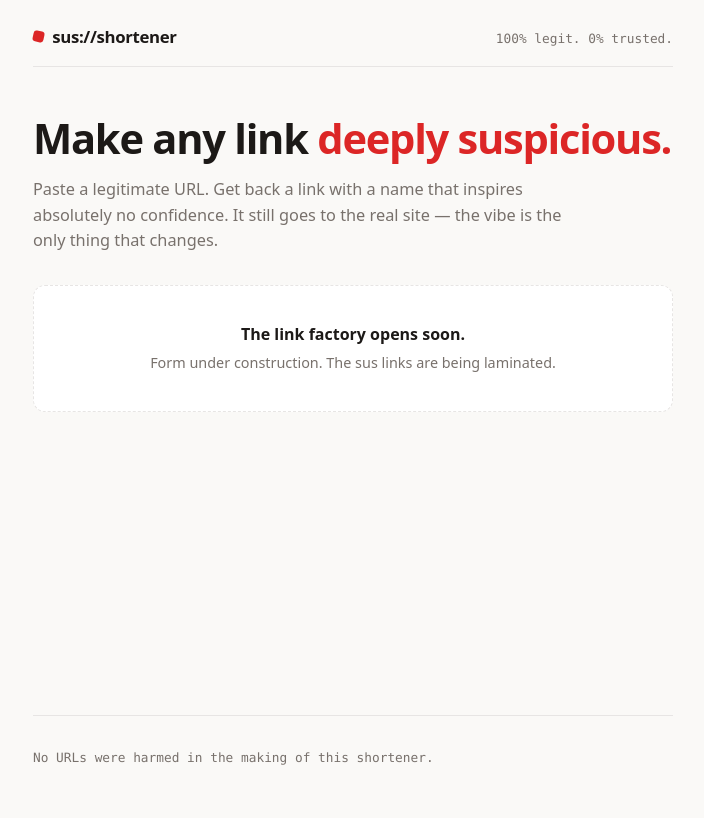
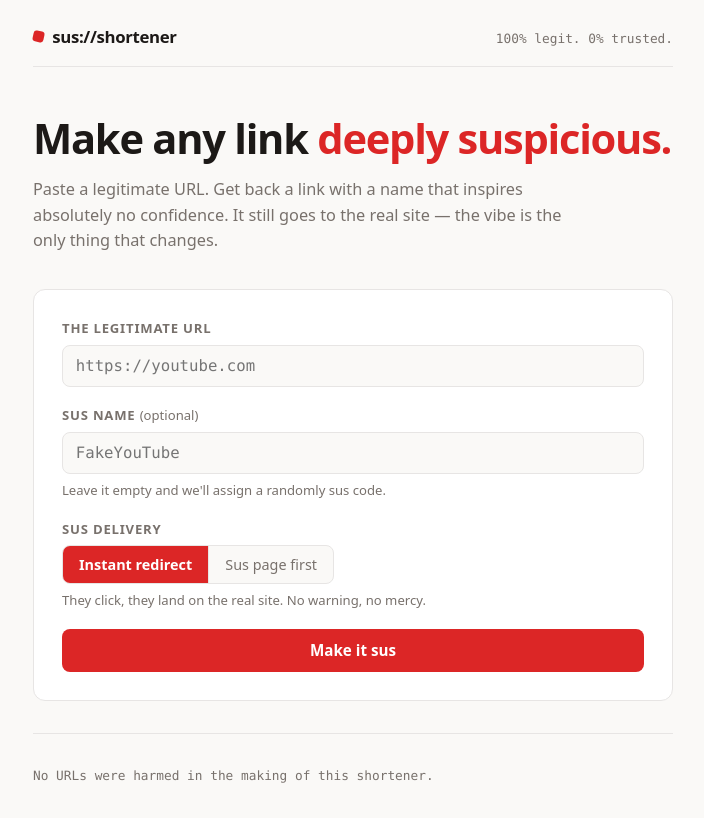
Before and after one commit to yemann2k39-jpg/sus-url-shortener, a Next.js app: page / in a window 1280 px wide. Shown: the whole page, without its empty margins (287-991 px from the left). Built offline with nearby package versions, Linux system fonts and the light colour scheme.

Commit message:
TCK-4: create form UI with mode toggle, result screen and QR code Ticket: TCK-4

```diff
--- a/app/globals.css
+++ b/app/globals.css
@@ -129,6 +129,217 @@ body {
   margin: 0;
 }
 
+/* ---------- create form ---------- */
+
+.create-card {
+  margin-top: 2.25rem;
+  padding: 1.75rem;
+}
+
+.field {
+  margin: 0 0 1.15rem;
+  border: 0;
+  padding: 0;
+}
+
+.field label,
+.mode-field legend {
+  display: block;
+  font-size: 0.82rem;
+  font-weight: 600;
+  text-transform: uppercase;
+  letter-spacing: 0.06em;
+  color: var(--muted);
+  margin-bottom: 0.4rem;
+  padding: 0;
+}
+
+.optional {
+  text-transform: none;
+  letter-spacing: 0;
+  font-weight: 400;
+}
+
+.field input {
+  width: 100%;
+  padding: 0.65rem 0.8rem;
+  font-size: 0.98rem;
+  font-family: var(--mono);
+  color: var(--ink);
+  background: var(--bg);
+  border: 1px solid var(--border);
+  border-radius: 8px;
+  outline: none;
+  transition: border-color 120ms ease, box-shadow 120ms ease;
+}
+
+.field input:focus {
+  border-color: var(--accent);
+  box-shadow: 0 0 0 3px var(--accent-soft);
+}
+
+.field-hint {
+  margin: 0.4rem 0 0;
+  font-size: 0.82rem;
+  color: var(--muted);
+}
+
+.segmented {
+  display: inline-flex;
+  border: 1px solid var(--border);
+  border-radius: 8px;
+  overflow: hidden;
+  background: var(--bg);
+}
+
+.seg {
+  border: 0;
+  background: transparent;
+  padding: 0.55rem 1rem;
+  font-size: 0.9rem;
+  font-family: inherit;
+  color: var(--muted);
+  cursor: pointer;
+  transition: background 120ms ease, color 120ms ease;
+}
+
+.seg + .seg {
+  border-left: 1px solid var(--border);
+}
+
+.seg.active {
+  background: var(--accent);
+  color: #fff;
+  font-weight: 600;
+}
+
+/* ---------- buttons ---------- */
+
+.btn {
+  font-family: inherit;
+  font-size: 0.95rem;
+  border-radius: 8px;
+  padding: 0.65rem 1.2rem;
+  cursor: pointer;
+  border: 1px solid transparent;
+  transition: background 120ms ease, border-color 120ms ease;
+}
+
+.btn:disabled {
+  opacity: 0.6;
+  cursor: wait;
+}
+
+.btn-primary {
+  background: var(--accent);
+  color: #fff;
+  font-weight: 600;
+  width: 100%;
+}
+
+.btn-primary:hover:not(:disabled) {
+  background: #b91c1c;
+}
+
+.btn-secondary {
+  background: var(--card);
+  color: var(--ink);
+  border-color: var(--border);
+  flex: none;
+}
+
+.btn-secondary:hover {
+  border-color: var(--accent);
+  color: var(--accent);
+}
+
+.btn-ghost {
+  background: transparent;
+  color: var(--muted);
+  border-color: transparent;
+  display: block;
+  margin: 0.9rem auto 0;
+}
+
+.btn-ghost:hover {
+  color: var(--accent);
+}
+
+/* ---------- messages ---------- */
+
+.notice {
+  background: var(--accent-soft);
+  border: 1px solid #fecaca;
+  color: var(--ink);
+  border-radius: 8px;
+  padding: 0.6rem 0.8rem;
+  font-size: 0.88rem;
+  margin: 0 0 1rem;
+}
+
+.error-text {
+  color: var(--accent);
+  font-size: 0.88rem;
+  margin: 0 0 1rem;
+}
+
+/* ---------- result card ---------- */
+
+.result-card {
+  margin-top: 2.25rem;
+  padding: 1.75rem;
+  text-align: center;
+}
+
+.result-kicker {
+  font-size: 0.82rem;
+  font-weight: 600;
+  text-transform: uppercase;
+  letter-spacing: 0.06em;
+  color: var(--accent);
+  margin: 0 0 0.9rem;
+}
+
+.result-link-row {
+  display: flex;
+  gap: 0.6rem;
+  align-items: stretch;
+  justify-content: center;
+}
+
+.result-link {
+  font-family: var(--mono);
+  font-size: 1.02rem;
+  font-weight: 600;
+  color: var(--ink);
+  background: var(--bg);
+  border: 1px solid var(--border);
+  border-radius: 8px;
+  padding: 0.65rem 0.8rem;
+  text-decoration: none;
+  overflow-wrap: anywhere;
+  text-align: left;
+  flex: 1;
+  min-width: 0;
+}
+
+.result-link:hover {
+  border-color: var(--accent);
+}
+
+.result-note {
+  color: var(--muted);
+  font-size: 0.85rem;
+  margin: 0.7rem 0 1.1rem;
+}
+
+.qr {
+  display: block;
+  margin: 0 auto 0.4rem;
+  border: 1px solid var(--border);
+  border-radius: 8px;
+}
+
 /* ---------- footer ---------- */
 
 .site-footer {
--- a/app/page.jsx
+++ b/app/page.jsx
@@ -1,3 +1,5 @@
+import CreateForm from "@/components/CreateForm";
+
 export default function HomePage() {
   return (
     <section className="hero">
@@ -10,12 +12,7 @@ export default function HomePage() {
         vibe is the only thing that changes.
       </p>
 
-      <div className="card placeholder-card">
-        <p className="placeholder-title">The link factory opens soon.</p>
-        <p className="placeholder-note">
-          Form under construction. The sus links are being laminated.
-        </p>
-      </div>
+      <CreateForm />
     </section>
   );
 }
--- /dev/null
+++ b/components/CreateForm.jsx
@@ -0,0 +1,207 @@
+"use client";
+
+import { useState } from "react";
+import QRCode from "qrcode";
+
+const MODES = [
+  {
+    value: "redirect",
+    label: "Instant redirect",
+    hint: "They click, they land on the real site. No warning, no mercy.",
+  },
+  {
+    value: "sus",
+    label: "Sus page first",
+    hint: "A deadpan warning screen stares at them before the handoff.",
+  },
+];
+
+function hostOf(target) {
+  try {
+    return new URL(target).host;
+  } catch {
+    return target;
+  }
+}
+
+export default function CreateForm() {
+  const [url, setUrl] = useState("");
+  const [slug, setSlug] = useState("");
+  const [mode, setMode] = useState("redirect");
+  const [busy, setBusy] = useState(false);
+  const [error, setError] = useState(null);
+  const [notice, setNotice] = useState(null);
+  const [result, setResult] = useState(null);
+  const [qr, setQr] = useState(null);
+  const [copied, setCopied] = useState(false);
+
+  async function handleSubmit(event) {
+    event.preventDefault();
+    if (url.trim() === "") {
+      setError("Give me something to work with — paste the real URL.");
+      return;
+    }
+    setBusy(true);
+    setError(null);
+    setNotice(null);
+    try {
+      const res = await fetch("/api/links", {
+        method: "POST",
+        headers: { "Content-Type": "application/json" },
+        body: JSON.stringify({
+          url: url.trim(),
+          slug: slug.trim() === "" ? undefined : slug.trim(),
+          mode,
+        }),
+      });
+      const data = await res.json().catch(() => ({}));
+      if (res.status === 201) {
+        setResult(data);
+        QRCode.toDataURL(data.susUrl, {
+          margin: 1,
+          width: 240,
+          color: { dark: "#1c1917", light: "#ffffff" },
+        })
+          .then(setQr)
+          .catch(() => setQr(null));
+      } else if (res.status === 409 && data.suggestion) {
+        setSlug(data.suggestion);
+        setNotice(
+          `${data.error} We suggest "${data.suggestion}" — go again.`
+        );
+      } else {
+        setError(data.error || "Something went sus on our side. Try again.");
+      }
+    } catch {
+      setError("Couldn't reach the sus factory. Is the server running?");
+    } finally {
+      setBusy(false);
+    }
+  }
+
+  function reset() {
+    setResult(null);
+    setQr(null);
+    setCopied(false);
+    setUrl("");
+    setSlug("");
+    setMode("redirect");
+    setNotice(null);
+    setError(null);
+  }
+
+  async function copyLink() {
+    try {
+      await navigator.clipboard.writeText(result.susUrl);
+      setCopied(true);
+      setTimeout(() => setCopied(false), 2000);
+    } catch {
+      setError("Couldn't reach the clipboard. Copy it the old-fashioned way.");
+    }
+  }
+
+  if (result) {
+    return (
+      <div className="card result-card" aria-live="polite">
+        <p className="result-kicker">Your sus link is ready.</p>
+        <div className="result-link-row">
+          <a
+            className="result-link"
+            href={result.susUrl}
+            target="_blank"
+            rel="noreferrer"
+          >
+            {result.susUrl}
+          </a>
+          <button type="button" className="btn btn-secondary" onClick={copyLink}>
+            {copied ? "Copied." : "Copy"}
+          </button>
+        </div>
+        <p className="result-note">
+          Actually goes to <strong>{hostOf(result.target)}</strong>
+          {" · "}
+          {result.mode === "sus" ? "sus page first" : "instant redirect"}
+        </p>
+        {qr ? (
+          <img
+            className="qr"
+            src={qr}
+            alt={`QR code for ${result.susUrl}`}
+            width={200}
+            height={200}
+          />
+        ) : (
+          <p className="result-note">QR code is camera-shy right now.</p>
+        )}
+        <button type="button" className="btn btn-ghost" onClick={reset}>
+          Sus another one
+        </button>
+      </div>
+    );
+  }
+
+  return (
+    <form className="card create-card" onSubmit={handleSubmit} noValidate>
+      <div className="field">
+        <label htmlFor="target-url">The legitimate URL</label>
+        <input
+          id="target-url"
+          type="text"
+          inputMode="url"
+          placeholder="https://youtube.com"
+          value={url}
+          onChange={(event) => setUrl(event.target.value)}
+          autoComplete="off"
+          spellCheck={false}
+        />
+      </div>
+
+      <div className="field">
+        <label htmlFor="sus-name">
+          Sus name <span className="optional">(optional)</span>
+        </label>
+        <input
+          id="sus-name"
+          type="text"
+          placeholder="FakeYouTube"
+          value={slug}
+          onChange={(event) => setSlug(event.target.value)}
+          autoComplete="off"
+          spellCheck={false}
+        />
+        <p className="field-hint">
+          Leave it empty and we&apos;ll assign a randomly sus code.
+        </p>
+      </div>
+
+      <fieldset className="field mode-field">
+        <legend>Sus delivery</legend>
+        <div className="segmented" role="group" aria-label="Sus delivery mode">
+          {MODES.map((m) => (
+            <button
+              key={m.value}
+              type="button"
+              className={mode === m.value ? "seg active" : "seg"}
+              aria-pressed={mode === m.value}
+              onClick={() => setMode(m.value)}
+            >
+              {m.label}
+            </button>
+          ))}
+        </div>
+        <p className="field-hint">{MODES.find((m) => m.value === mode).hint}</p>
+      </fieldset>
+
+      {notice && <p className="notice">{notice}</p>}
+      {error && (
+        <p className="error-text" role="alert">
+          {error}
+        </p>
+      )}
+
+      <button className="btn btn-primary" type="submit" disabled={busy}>
+        {busy ? "Sussing…" : "Make it sus"}
+      </button>
+    </form>
+  );
+}
--- a/package.json
+++ b/package.json
@@ -11,6 +11,7 @@
   },
   "dependencies": {
     "next": "^15.1.6",
+    "qrcode": "^1.5.4",
     "react": "^19.0.0",
     "react-dom": "^19.0.0"
   }
```
Also changed, not shown: 1 other file (tests, documents, lock files or other folders).
